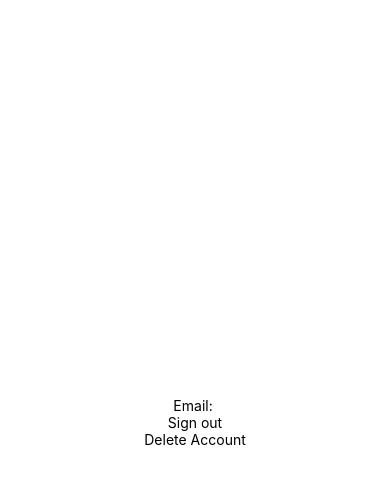
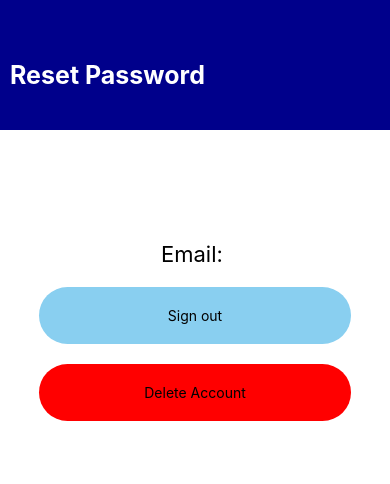
Before and after one commit to 1homsi/Quakly, a React Native app: screen /Option in a window 390 px wide. Shown: the top 484 px of the page. Built offline with nearby package versions, Linux system fonts and the light colour scheme.

Commit message:
Update Options.js

```diff
--- a/screens/Options.js
+++ b/screens/Options.js
@@ -1,5 +1,5 @@
 import React from "react";
-import { StyleSheet, View, Text, TouchableOpacity, Alert } from "react-native";
+import { SafeAreaView, StyleSheet, View, Text, TouchableOpacity, Alert } from "react-native";
 import { auth } from "../firebase";
 import { useNavigation } from "@react-navigation/native";
 
@@ -49,29 +49,76 @@ export default function Option() {
         );
 
     return (
+        <SafeAreaView style={styles.bigMain}>
+
+        <View style={styles.topNav}>
+            <Text style={styles.title}>Reset Password</Text>
+        </View>
         <View style={styles.container}>
-            <Text>Email: {auth.currentUser?.email}</Text>
+            <Text style={styles.emailSec}>Email: {auth.currentUser?.email}</Text>
             <TouchableOpacity
                 onPress={handleSignOut}
-                style={styles.button}
+                style={styles.button1}
             >
                 <Text style={styles.buttonText}>Sign out</Text>
             </TouchableOpacity>
             <TouchableOpacity
                 onPress={handleDeleteUser}
-                style={styles.button}
+                style={styles.button2}
             >
                 <Text style={styles.buttonText}>Delete Account</Text>
             </TouchableOpacity>
         </View>
+        </SafeAreaView>
     );
 }
 
 const styles = StyleSheet.create({
+    bigMain:{
+        flex:1,
+        backgroundColor: '#fff'
+    },
+    topNav:{
+        backgroundColor: "darkblue",
+        paddingTop: 60
+    },
     container: {
+        paddingBottom: "80%",
         flex: 1,
         backgroundColor: "white",
         alignItems: "center",
         justifyContent: "center",
-    }
+    },
+    title: {
+        marginLeft: 10,
+        marginBottom:40,
+        color: 'white',
+        fontSize: 25,
+        fontWeight: "bold"
+    },
+    emailSec: {
+        fontSize: 22
+    },
+    button1: {
+        backgroundColor: '#89CFF0',
+        width: '100%',
+        padding: 20,
+        borderRadius: 30,
+        alignItems: 'center',
+        width: '80%',
+        justifyContent: 'center',
+        alignItems: 'center',
+        marginTop: 20,
+    },
+    button2: {
+        backgroundColor: 'red',
+        width: '100%',
+        padding: 20,
+        borderRadius: 30,
+        alignItems: 'center',
+        width: '80%',
+        justifyContent: 'center',
+        alignItems: 'center',
+        marginTop: 20,
+    },
 });
```
